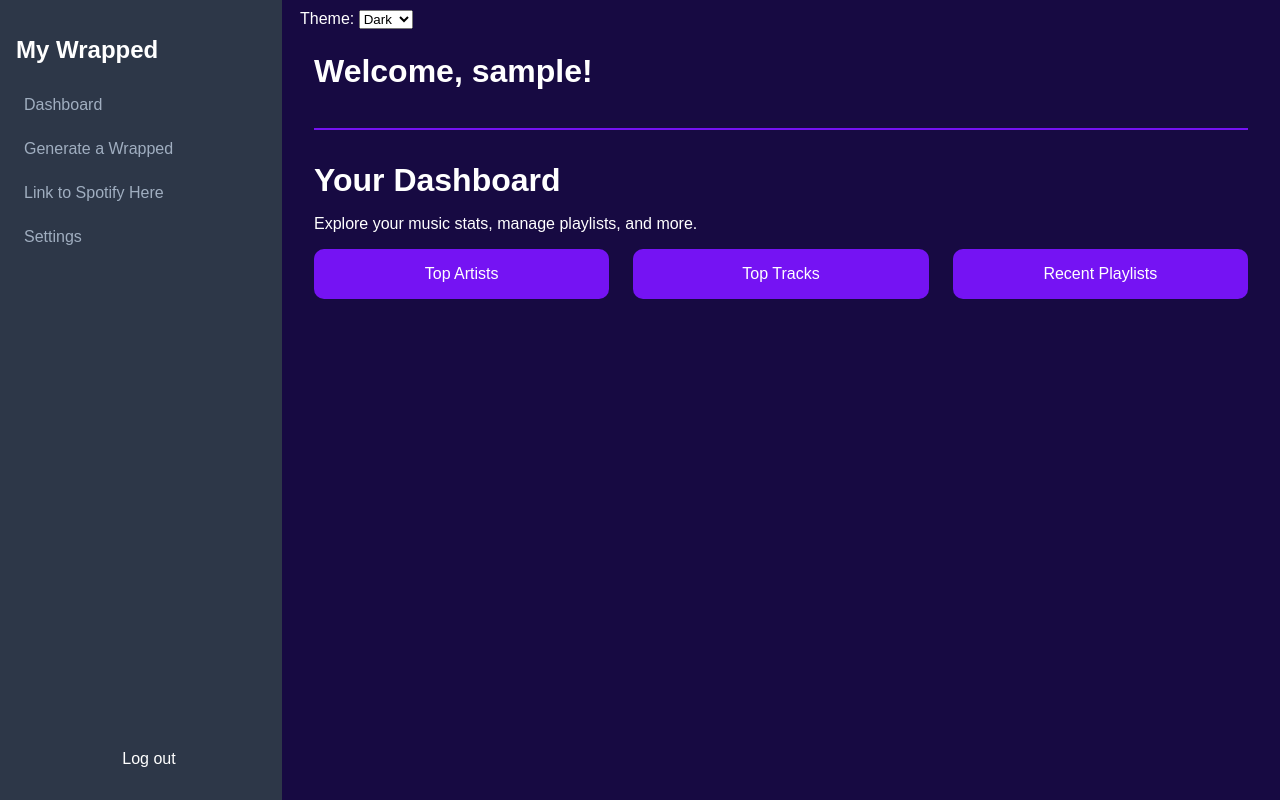
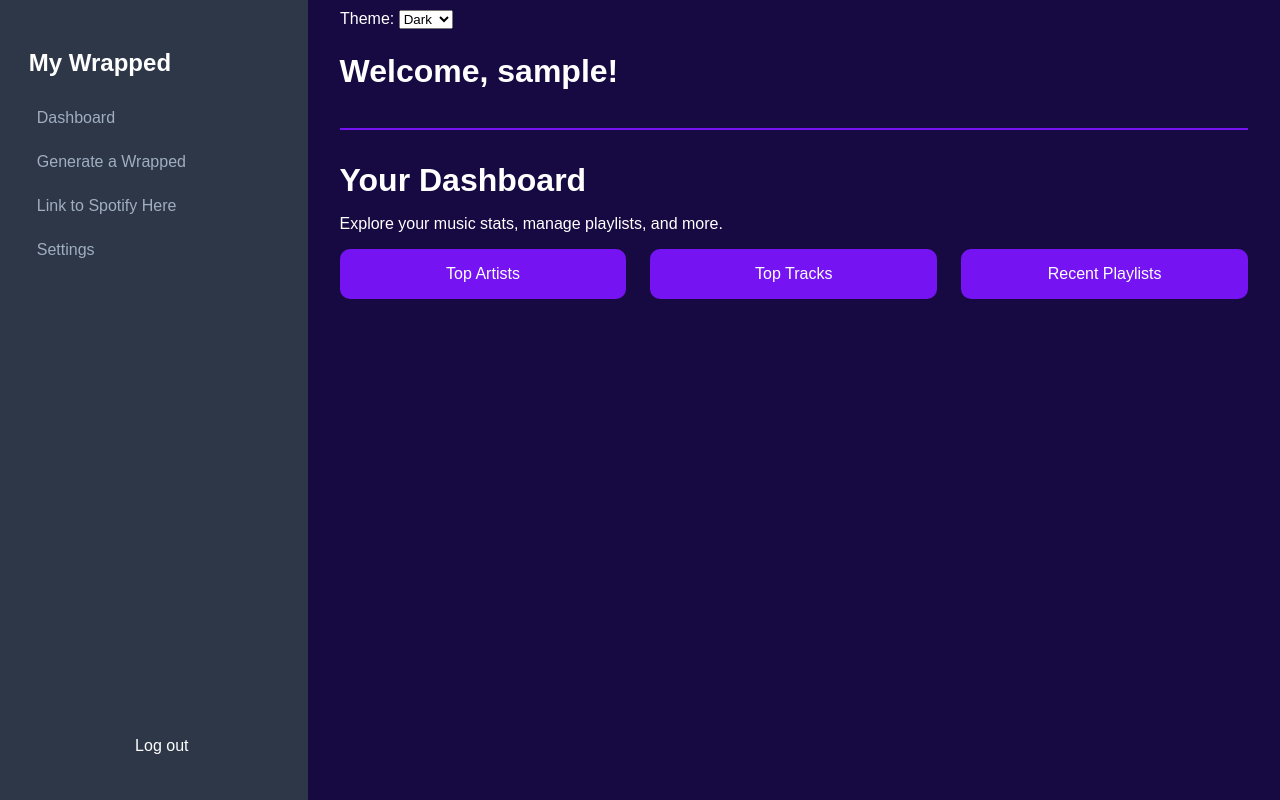
Before and after one commit to Wilsdawg1212/2340_Project_2, a Django app: page /dashboard/ in a window 1280 px wide. Run offline with Django 5.2, Linux system fonts and the light colour scheme; the visitor is signed in with stand-in values (Sample User, id 1); some libraries are stand-ins or nearby versions.

Commit message:
Fixing theme 2/2

```diff
--- a/Spotify_Wrapped/templates/Spotify_Wrapped/dashboard.html
+++ b/Spotify_Wrapped/templates/Spotify_Wrapped/dashboard.html
@@ -52,7 +52,7 @@
             </header>
 
             <!-- Dashboard Features Section -->
-            <section class="features">
+            <div class="features">
                 <h2>Your Dashboard</h2>
                 <p>Explore your music stats, manage playlists, and more.</p>
                 <div class="stats">
@@ -60,7 +60,7 @@
                     <div class="stat-item">Top Tracks</div>
                     <div class="stat-item">Recent Playlists</div>
                 </div>
-            </section>
+            </div>
         </main>
     </div>
 
--- a/static/css/dashboard.css
+++ b/static/css/dashboard.css
@@ -15,7 +15,7 @@ body {
 #theme-switcher {
     position: absolute;
     top: 10px;
-    left: 300px; /* Adjusted position to avoid overlap */
+    left: 340px; /* Adjusted position to avoid overlap */
     z-index: 1000; /* Ensures it stays on top */
     color: white; /* Default color for label */
 }
@@ -33,7 +33,7 @@ body {
     width: 250px;
     display: flex;
     flex-direction: column;
-    padding: 1rem;
+    padding: 1.8rem;
     align-items: start;
 }
 
```
